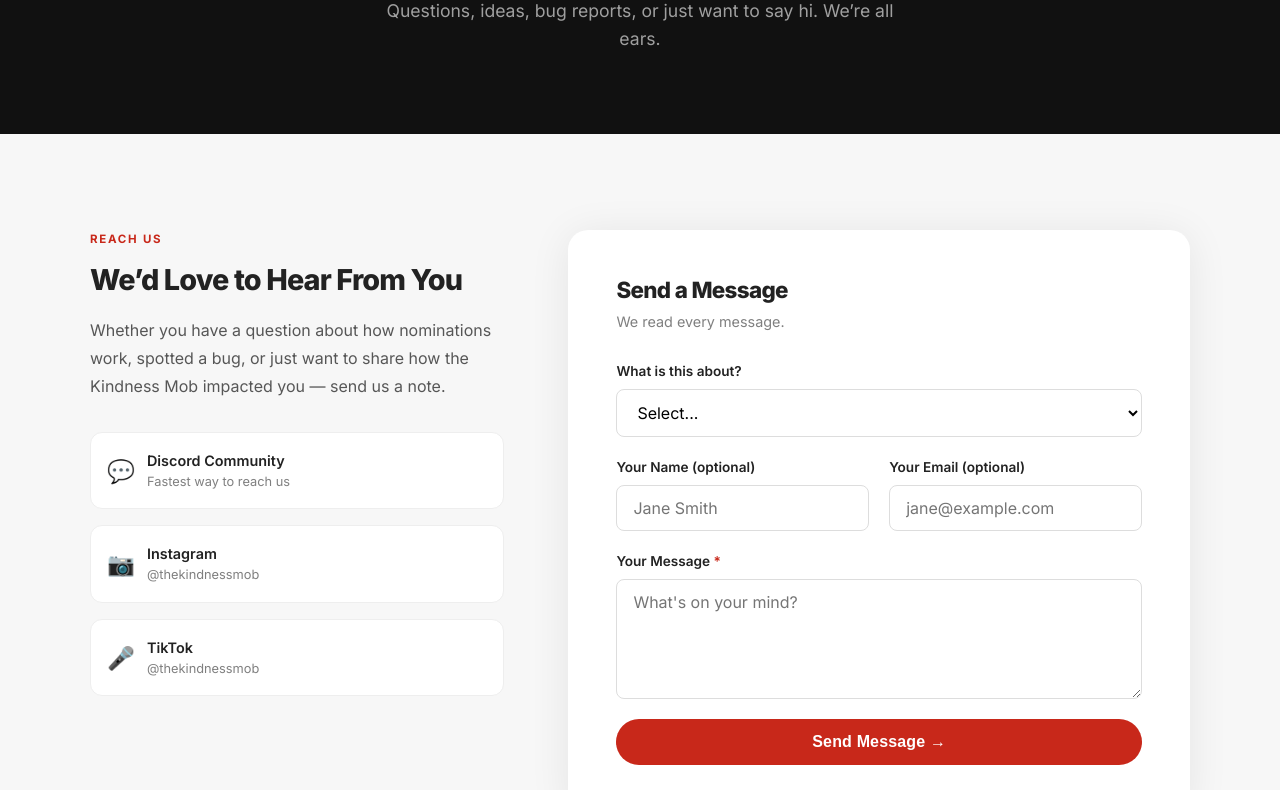
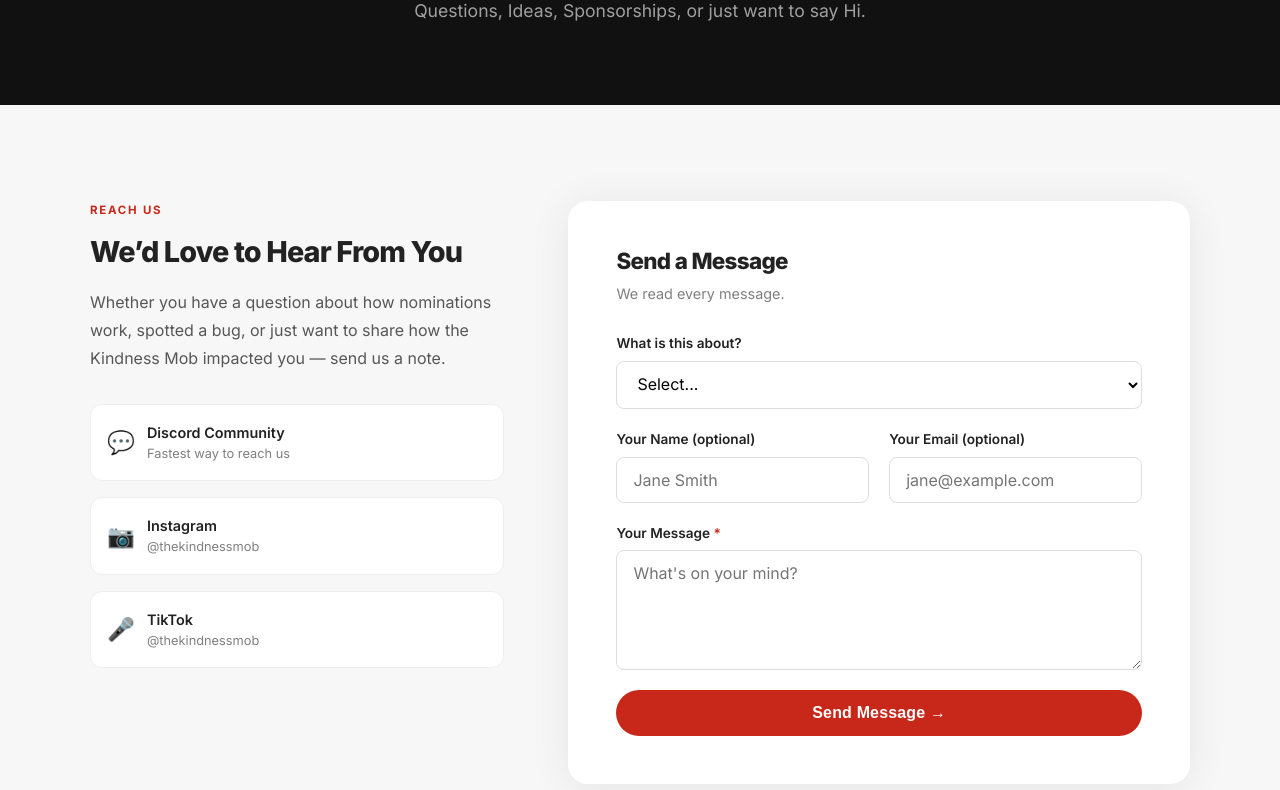
Before and after one commit to killergrowth/kindnessmob, a website: page contact/index.html in a window 1280 px wide. Shown: the part 272-1062 px from the top of the page. Drawn offline with Linux system fonts and the light colour scheme.

Commit message:
Contact page: update subtitle to Questions, Ideas, Sponsorships copy

```diff
--- a/contact/index.html
+++ b/contact/index.html
@@ -36,7 +36,7 @@
 
   <section class="page-hero">
     <h1>Get in Touch</h1>
-    <p>Questions, ideas, bug reports, or just want to say hi. We&#8217;re all ears.</p>
+    <p>Questions, Ideas, Sponsorships, or just want to say Hi.</p>
   </section>
 
   <section class="section section-gray">
```
